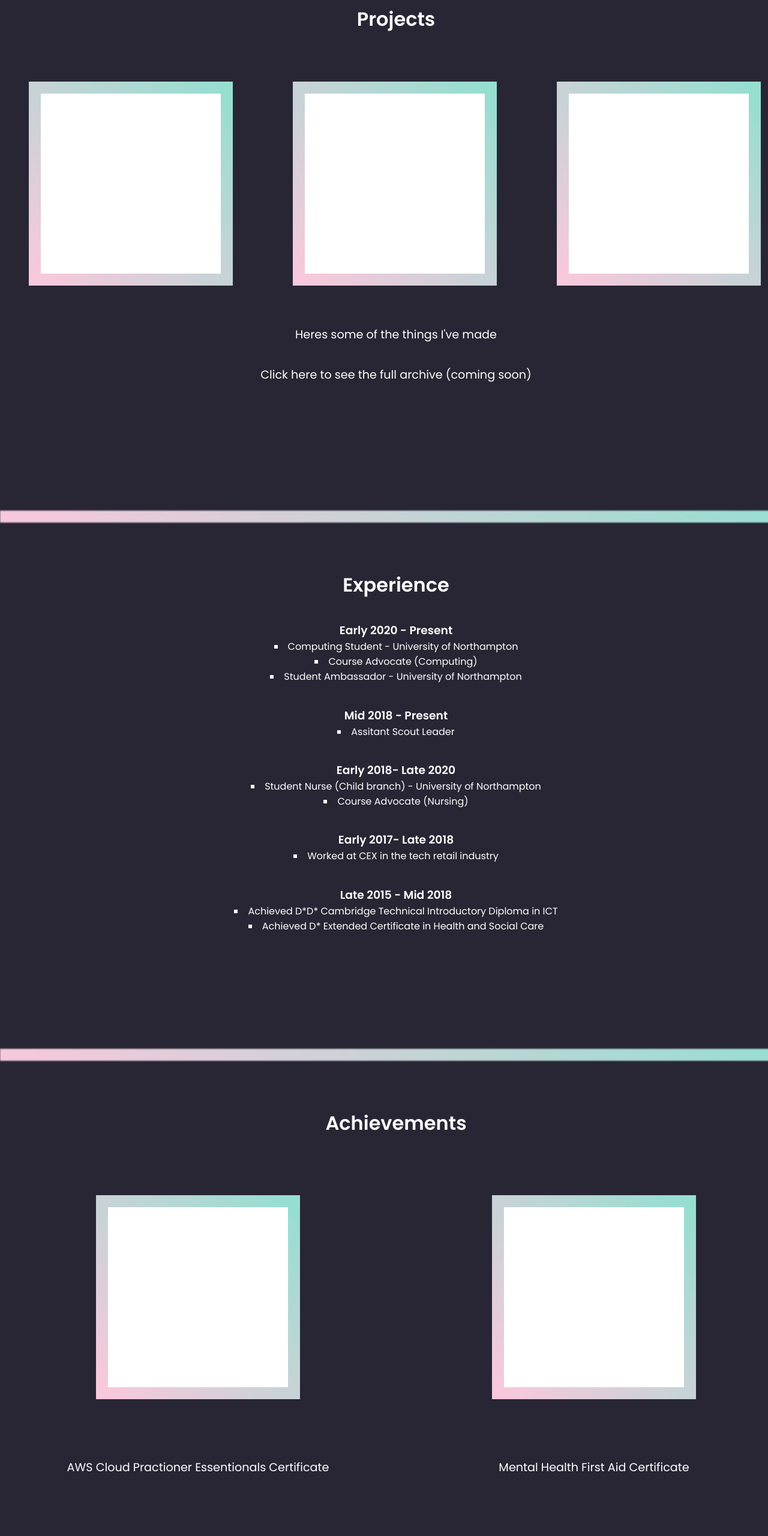
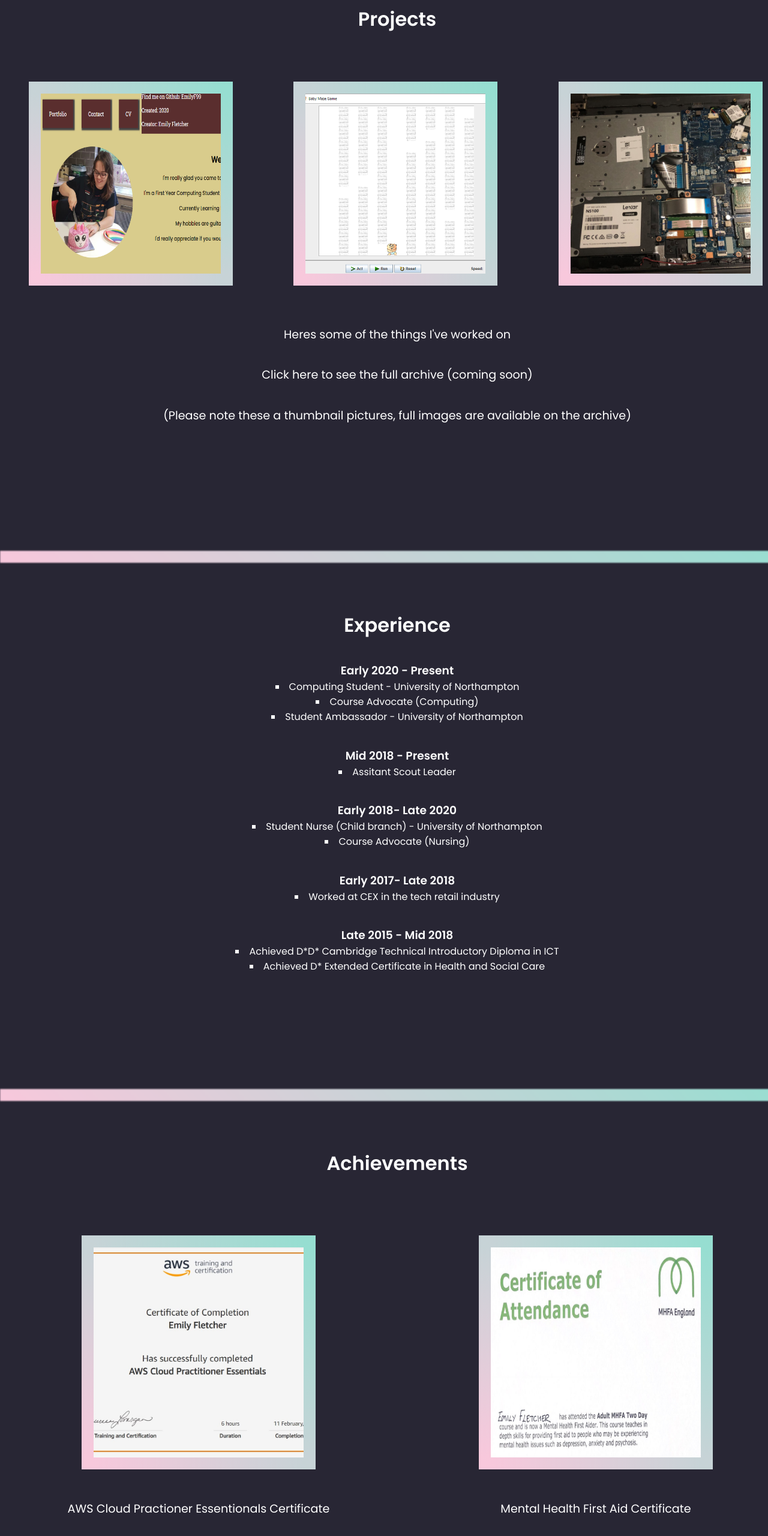
Before and after one commit to EmilyF99/Personal-Website-2021, a plain HTML site: page index.html in a window 1280 px wide. Shown: the part 2186-4746 px from the top of the page at 60% size. Drawn offline with nearby package versions, Linux system fonts and the light colour scheme.

Commit message:
Added images

```diff
--- a/desktop.css
+++ b/desktop.css
@@ -248,6 +248,18 @@ nav li{
     margin: 3em;
     margin-top: 5em;
 }
+.web-port {
+    height: 300px;
+    width: 300px;
+}
+.baby-maze {
+    height: 300px;
+    width: 300px;
+}
+.lap-repair {
+    height: 300px;
+    width: 300px;
+}
 
 .project-txt {
     grid-area:project-txt;
@@ -303,32 +315,42 @@ nav li{
 
 .achievement-1 {
     grid-area:achievement-1;
-    height: 300px;
-    width: 300px;
+    height: 350px;
+    width: 350px;
     background-color:white;
     position: relative;
     border: 20px solid transparent;
     border-image: linear-gradient(45deg,#F8C8DC ,#96DED1);
     border-image-slice:1;
-    margin:10em;
+    margin:8.5em;
     margin-top:6em;
-    margin-bottom:5em;
+    margin-bottom:2em;
     z-index: -1;
 }
 
-.achievement-2{
+.achievement-2 {
     grid-area:achievement-2;
-    height: 300px;
-    width: 300px;
+    height: 350px;
+    width: 350px;
     background-color:white;
     position: relative;
     border: 20px solid transparent;
     border-image: linear-gradient(45deg,#F8C8DC ,#96DED1);
     border-image-slice:1;
-    margin:10em;
+    margin:8.5em;
     margin-top:6em;
-    margin-bottom:5em;
+    margin-bottom:2em;
     z-index: -1;
+}
+
+.aws-cert{
+    height: 350px;
+    width: 350px;
+}
+
+.mh-cert {
+    height: 350px;
+    width: 350px;
 }
 
 .achievements-blog-divide {
--- a/index.html
+++ b/index.html
@@ -74,12 +74,21 @@
                     <div class=project-title>
                         <h1>Projects</h1>
                     </div>
-                    <div class="project-1"></div>
-                    <div class="project-2"></div>
-                    <div class="project-3"></div>
+                    <div class="project-1">
+                        <img src="Final-Desktop-Index-page.png" class="web-port">
+                    </div>
+
+                    <div class="project-2">
+                        <img src="baby-maze.png" class="baby-maze">
+                    </div>
+
+                    <div class="project-3">
+                        <img src="lap-repair.jpeg" class="lap-repair">
+                    </div>
                     <div class="project-txt">
-                        <p>Heres some of the things I've made</p>
+                        <p>Heres some of the things I've worked on</p>
                         <p>Click here to see the full archive (coming soon)</p>
+                        <p>(Please note these a thumbnail pictures, full images are available on the archive)</p>
                     </div>
                 </div>
 
@@ -109,12 +118,17 @@
                     <div class="achievements-title">
                     <h1>Achievements</h1>
                     </div>
-                    <div class="achievement-1"></div>
+                    <div class="achievement-1">
+                        <img src="aws-cert.jpg" class="aws-cert">
+                    </div>
 
                     <div class="achievement-1-label">
                         <p>AWS Cloud Practioner Essentionals Certificate</p>
                     </div>
-                    <div class="achievement-2"></div>
+
+                    <div class="achievement-2">
+                        <img src = "mh-cert.PNG" class ="mh-cert">
+                    </div>
 
                     <div class="achievement-2-label">
                         <p>Mental Health First Aid Certificate</p>
```
Also changed, not shown: Final-Desktop-Index-page.png (added), aws-cert.jpg (added), baby-maze.png (added), lap-repair.jpeg (added), mh-cert.PNG (added).
